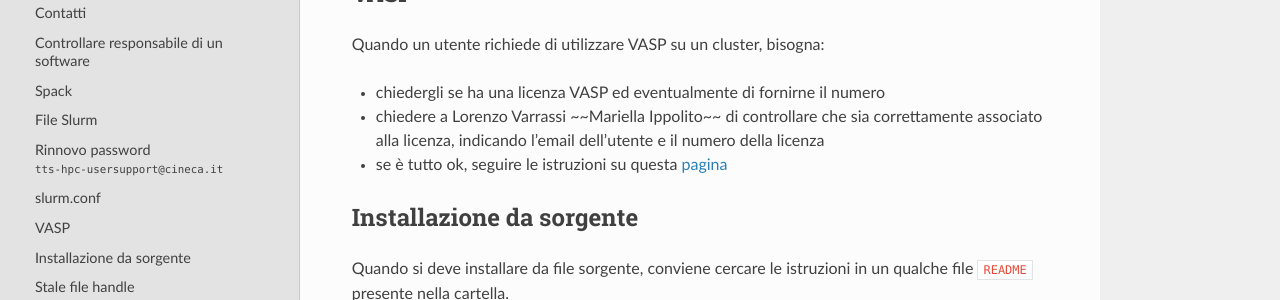
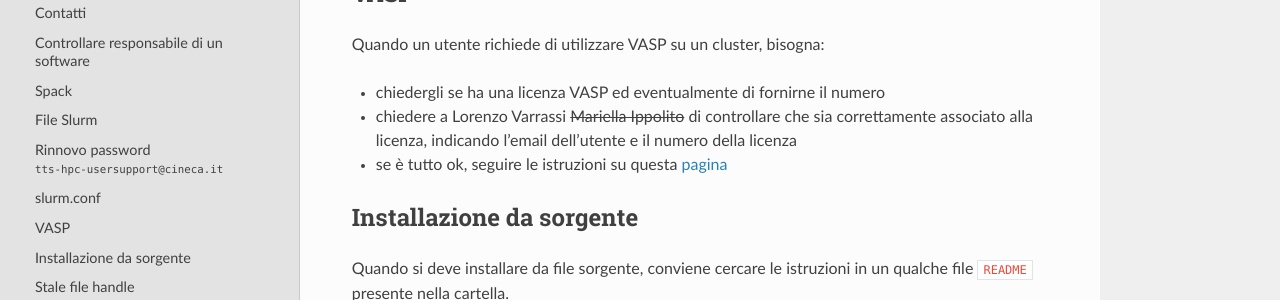
Before and after one commit to Plraska707/appunti_di_lavoro, a Sphinx documentation site: the page built from docs/source/soluzioni_problematiche.md, in a window 1280 px wide and 900 px high, scrolled down 6772 px. Shown: the part 151-451 px from the top of the window. Built offline with Sphinx 7.4.7 and the Read the Docs theme 3.1.0, drawn with Linux system fonts in a browser that asks for light colours.

Commit message:
aggiunto strikethrough per testo barrato

```diff
--- a/docs/source/conf.py
+++ b/docs/source/conf.py
@@ -20,6 +20,8 @@
     'myst_parser',
     'sphinx_copybutton',
     ]
+
+myst_enable_extensions = ["strikethrough"]
 
 source_suffix = {
     ".rst": "restructuredtext",
```
